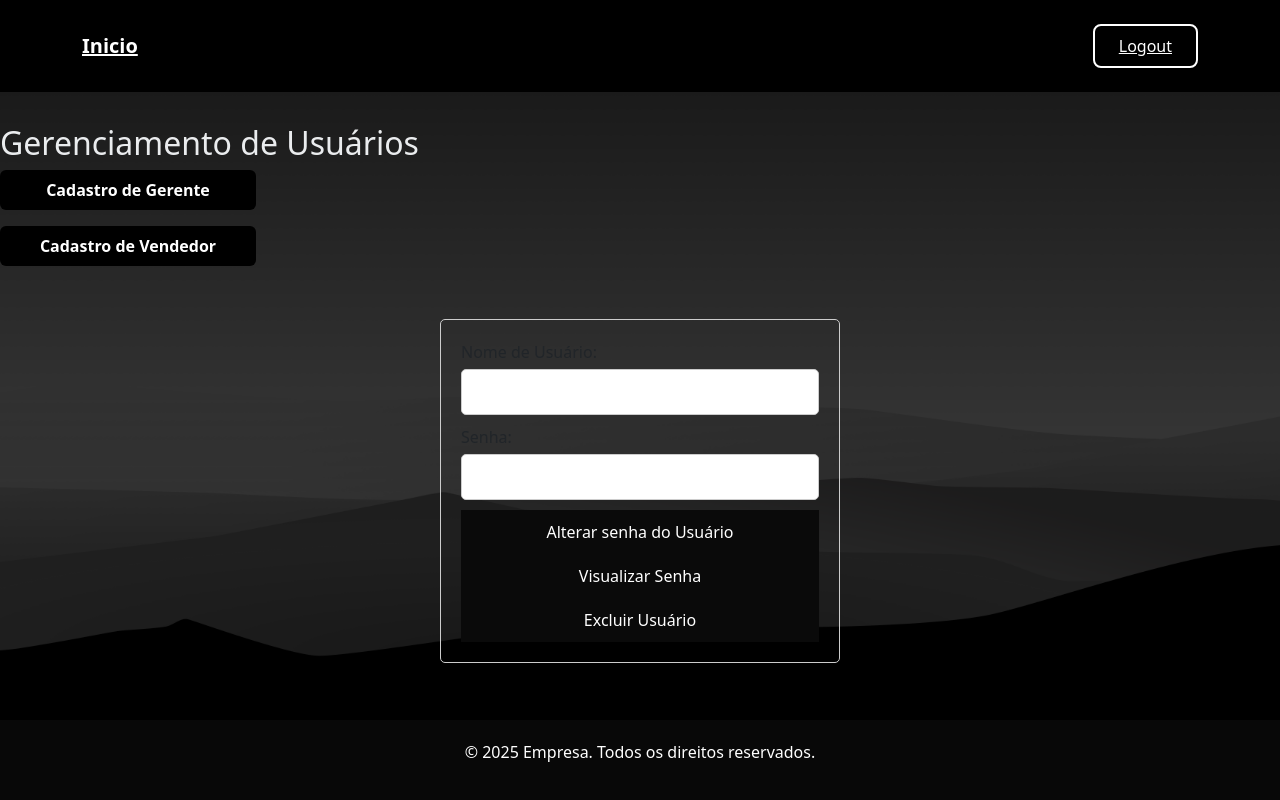
After one commit to caioherobr/trabalho-Gerenciamento-de-vendas, a Flask app: template templates/rhantigo.html in a window 1280 px wide. The commit adds this page. Run offline with Flask 3, Linux system fonts and the light colour scheme; the template is opened without the code that fills it, so the values that code supplies are empty.

Commit message:
att
alterar senha completo !

```diff
--- /dev/null
+++ b/templates/rhantigo.html
@@ -0,0 +1,63 @@
+<!DOCTYPE html>
+<html lang="pt-br">
+<head>
+    <meta charset="UTF-8">
+    <meta name="viewport" content="width=device-width, initial-scale=1.0">
+    <link href="https://cdnjs.cloudflare.com/ajax/libs/tailwindcss/2.2.19/tailwind.min.css" rel="stylesheet">
+    <link rel="stylesheet" href="{{ url_for('static', filename='css/style-rh.css') }}">
+    <link href="https://cdn.jsdelivr.net/npm/bootstrap@5.3.3/dist/css/bootstrap.min.css" rel="stylesheet" integrity="sha384-QWTKZyjpPEjISv5WaRU9OFeRpok6YctnYmDr5pNlyT2bRjXh0JMhjY6hW+ALEwIH" crossorigin="anonymous">
+    <title>Cadastro de Usuário</title>
+    <link href="/static/images/chart-pie-solid.svg" rel="icon">
+</head>
+<body class="flex flex-col min-h-screen">
+
+    <!-- Navbar -->
+    <nav class="bg-black p-4 mb-8">
+        <div class="container mx-auto flex justify-between items-center">
+            <a href="/" class="text-white font-semibold text-xl">Inicio</a>
+            <div class="flex space-x-4">
+                <a href="/logout" class="text-white border-2 border-white hover:bg-white hover:text-black px-4 py-2 rounded-lg">Logout</a>
+            </div>
+        </div>
+    </nav>
+
+    <h2>Gerenciamento de Usuários</h2>
+    <div class="flex flex-col space-y-4 mb-4 w-64">
+        <button
+            type="button"
+            onclick="window.location.href='/addg'"
+            class="bg-black text-white font-bold py-2 px-4 rounded aling-center"
+        >
+            Cadastro de Gerente
+        </button>
+        <button
+            type="button"
+            onclick="window.location.href='/addv'"
+            class="bg-black text-white font-bold py-2 px-4 rounded aling-center"
+        >
+            Cadastro de Vendedor
+        </button>
+    </div>
+
+    <form action="/cadastrar" method="post">
+        <label for="username">Nome de Usuário:</label>
+        <input type="text" id="username" name="username" required>
+
+        <label for="password">Senha:</label>
+        <input type="password" id="password" name="password" required>
+
+        <button type="submit" formaction="/atualizar">Alterar senha do Usuário</button>
+        <button type="submit" formaction="/consultar">Visualizar Senha</button>
+        <button type="submit" formaction="/deletar">Excluir Usuário</button>
+    </form>
+
+    <!-- Rodapé -->
+    <footer>
+        <div class="footer-bottom">
+            <p>&copy; 2025 Empresa. Todos os direitos reservados.</p>
+        </div>
+    </footer>
+
+    <script src="https://cdn.jsdelivr.net/npm/bootstrap@5.3.3/dist/js/bootstrap.bundle.min.js" integrity="sha384-YvpcrYf0tY3lHB60NNkmXc5s9fDVZLESaAA55NDzOxhy9GkcIdslK1eN7N6jIeHz" crossorigin="anonymous"></script>
+</body>
+</html>
```
Also changed, not shown: templates/RHSAFE.html (deleted, +0 -72 lines), templates/rh.html (+5 -5 lines).
